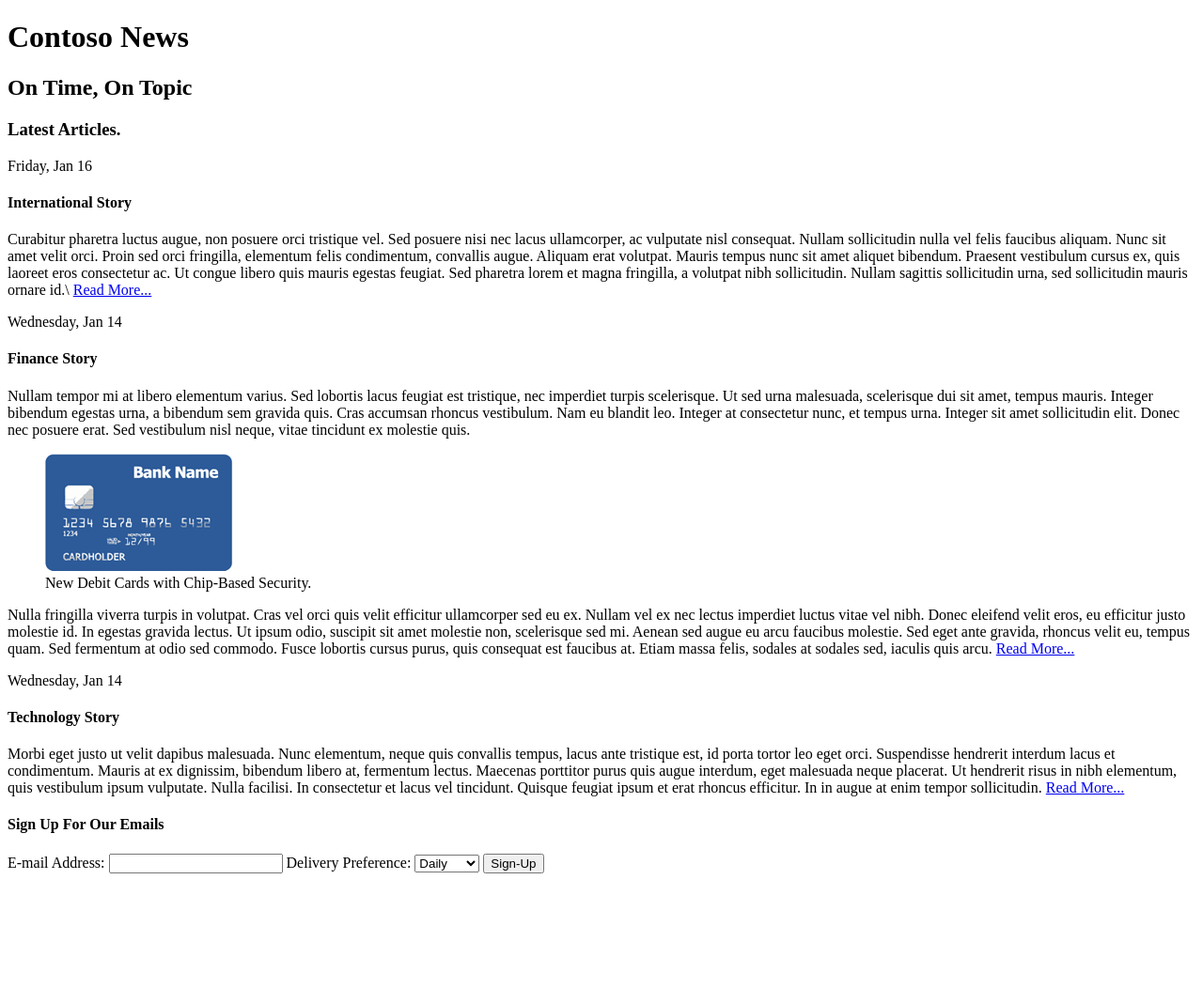
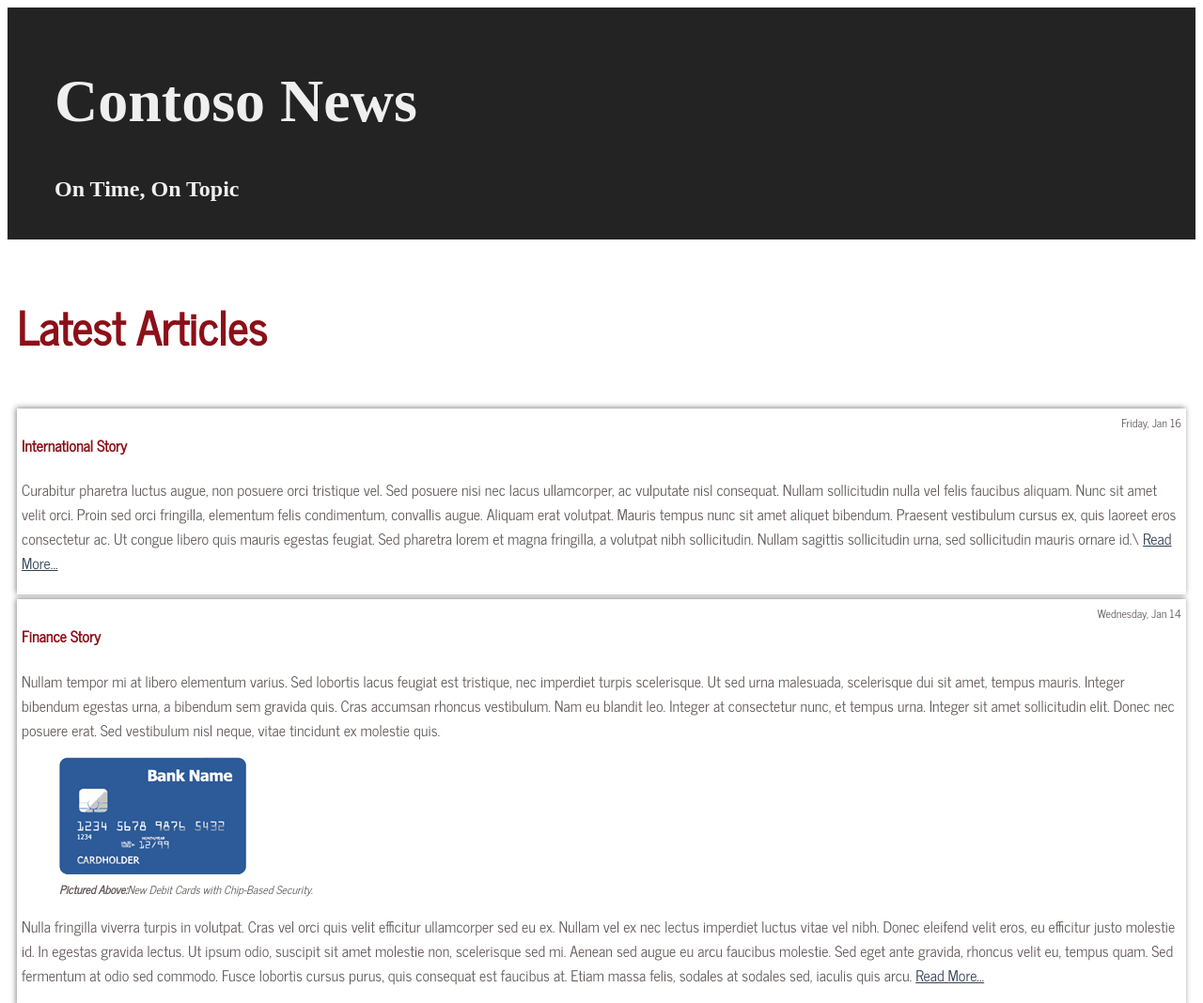
Before and after one commit to destark/edx, a plain HTML site: page Dev211/Homework/index.html in a window 1280 px wide. Shown: the top 1068 px of the page at 94% size. Before the commit the page ends 938 px from the top, so only its background shows below. Drawn offline with Linux system fonts and the light colour scheme; a web font is replaced by a local one.

Commit message:
Next piece of homework completed

```diff
--- /dev/null
+++ b/Dev211/Homework/css/style.css
@@ -0,0 +1,81 @@
+@font-face {
+    font-family: 'News Cycle';
+    src: url('../fonts/news_cycle.ttf') format('truetype');
+}
+
+@font-face {
+    font-family: 'Contail One';
+    src: url('../fonts/contail_one.ttf') format('truetype');
+}
+
+
+header{
+    padding: 20px 50px;
+}
+body{
+    font-family: 'News Cycle';
+}
+header{
+    font-family: 'Contail One';
+}
+header h1{
+    font-size: 4em;
+}
+main figure > figcaption{
+    font-size: .75em;
+    font-style: italic;
+}
+main figure > figcaption::before{
+    content: 'Pictured Above:';
+    font-weight: bold;
+}
+article > time{
+    float: right;
+    font-size: .75em;
+    font-weight: lighter;
+}
+main{
+    padding: 5px 10px;
+}
+article{
+    margin: 5px 0px;
+    padding: 5px 5px;
+    box-shadow: -1px -1px 6px #888888;
+}
+
+@media not print{
+    body{
+        color: #635959;
+    }
+    header{
+        background-color: #242323;
+        color: #EFEFEF;
+    }
+    h3, article h4{
+        color: #8c1018;
+    }
+    article a{
+        color: #314052;
+    }
+}
+
+@media not print{
+    main > h3{
+        font-size: 3em;
+    }
+}
+
+@media print{
+    header{
+        padding: 0px;
+    }
+    article{
+        box-shadow: none;
+    }
+    header h1{
+        font-size: 2em;
+    }
+    header h2{
+        display: none;
+    }
+}
--- a/Dev211/Homework/index.html
+++ b/Dev211/Homework/index.html
@@ -1,7 +1,7 @@
 <!DOCTYPE HTML>
 <html lang="en-us">
     <head>
-
+        <link rel="stylesheet" href="css/style.css"/>
     </head>
     <body>
         <header>
@@ -9,7 +9,7 @@
             <h2>On Time, On Topic</h2>
         </header>
         <main>
-            <h3>Latest Articles.</h3>
+            <h3>Latest Articles</h3>
             <article>
                 <time datetime="16-01-2016">Friday, Jan 16</time>
                 <h4>International Story</h4>
```
Also changed, not shown: Dev211/Homework/fonts/contrail_one.ttf (added), Dev211/Homework/fonts/news_cycle.ttf (added).
